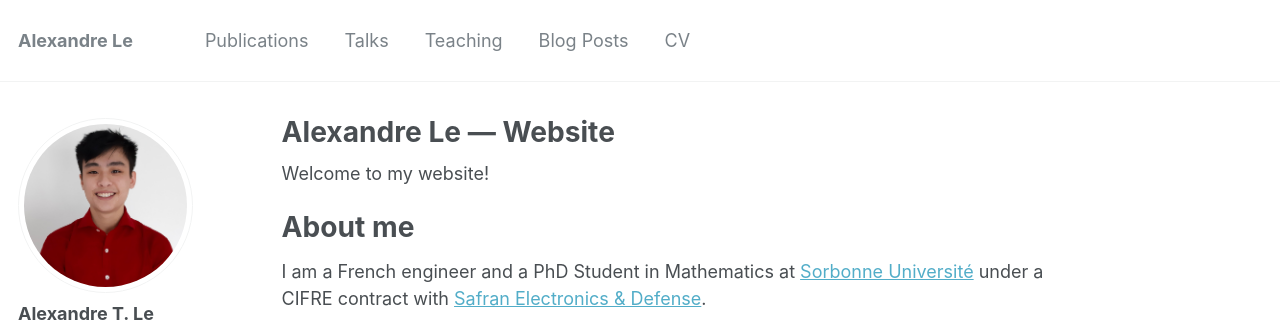
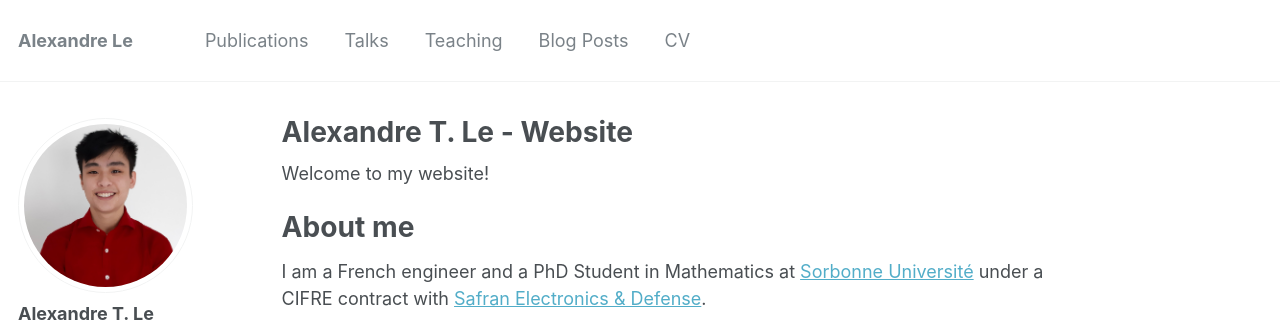
Before and after one commit to alexandre-tle/alexandre-tle.github.io, a Jekyll site: the page built from _pages/about.md, in a window 1280 px wide. Shown: the top 322 px of the page. Built offline with Jekyll 4.4.1, drawn with Linux system fonts in a browser that asks for light colours; some web fonts are replaced.

```diff
--- a/_pages/about.md
+++ b/_pages/about.md
@@ -1,6 +1,6 @@
 ---
 permalink: /
-title: "Alexandre Le — Website"
+title: "Alexandre T. Le - Website"
 author_profile: true
 redirect_from:
   - /about/
```
